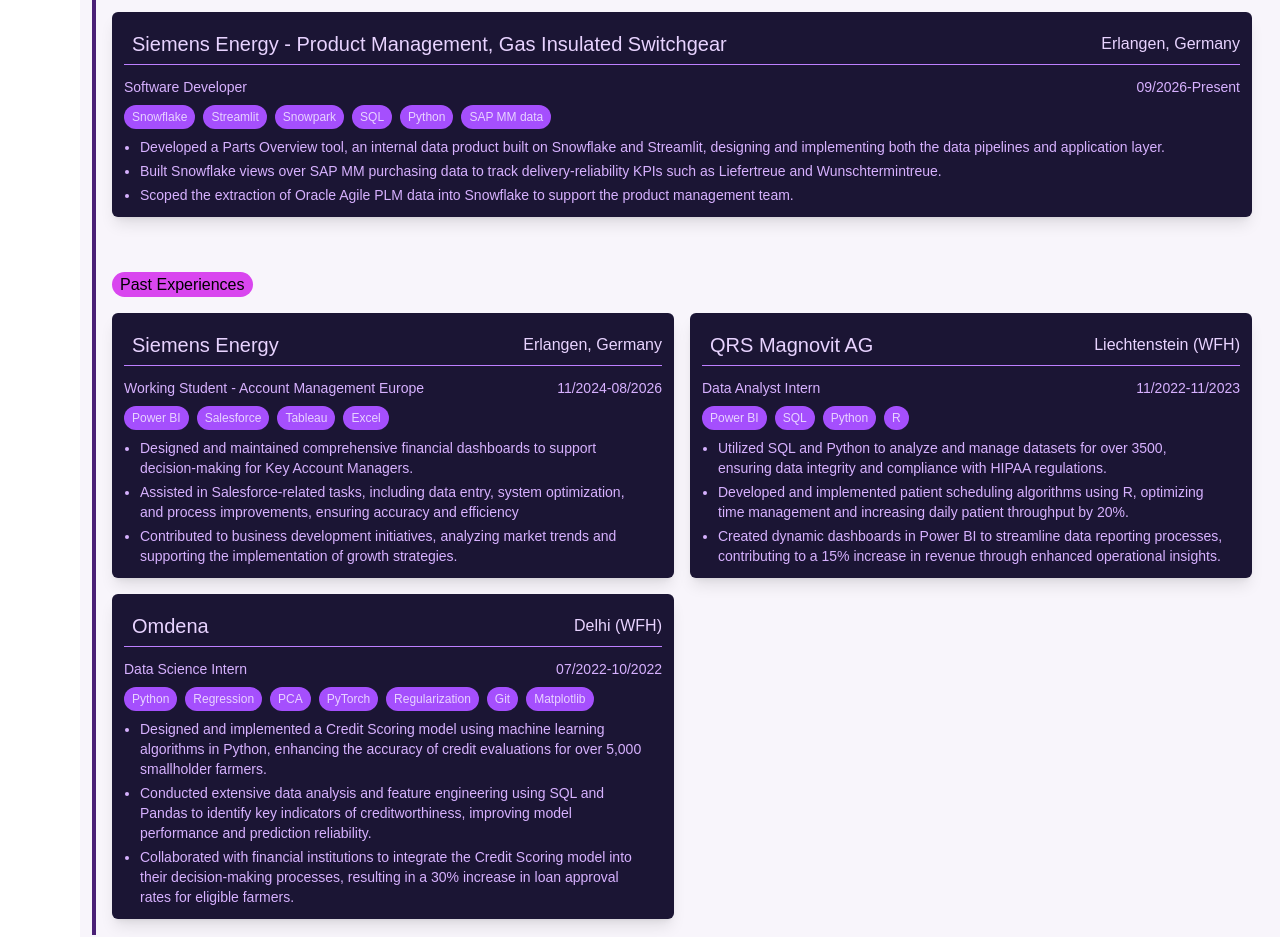
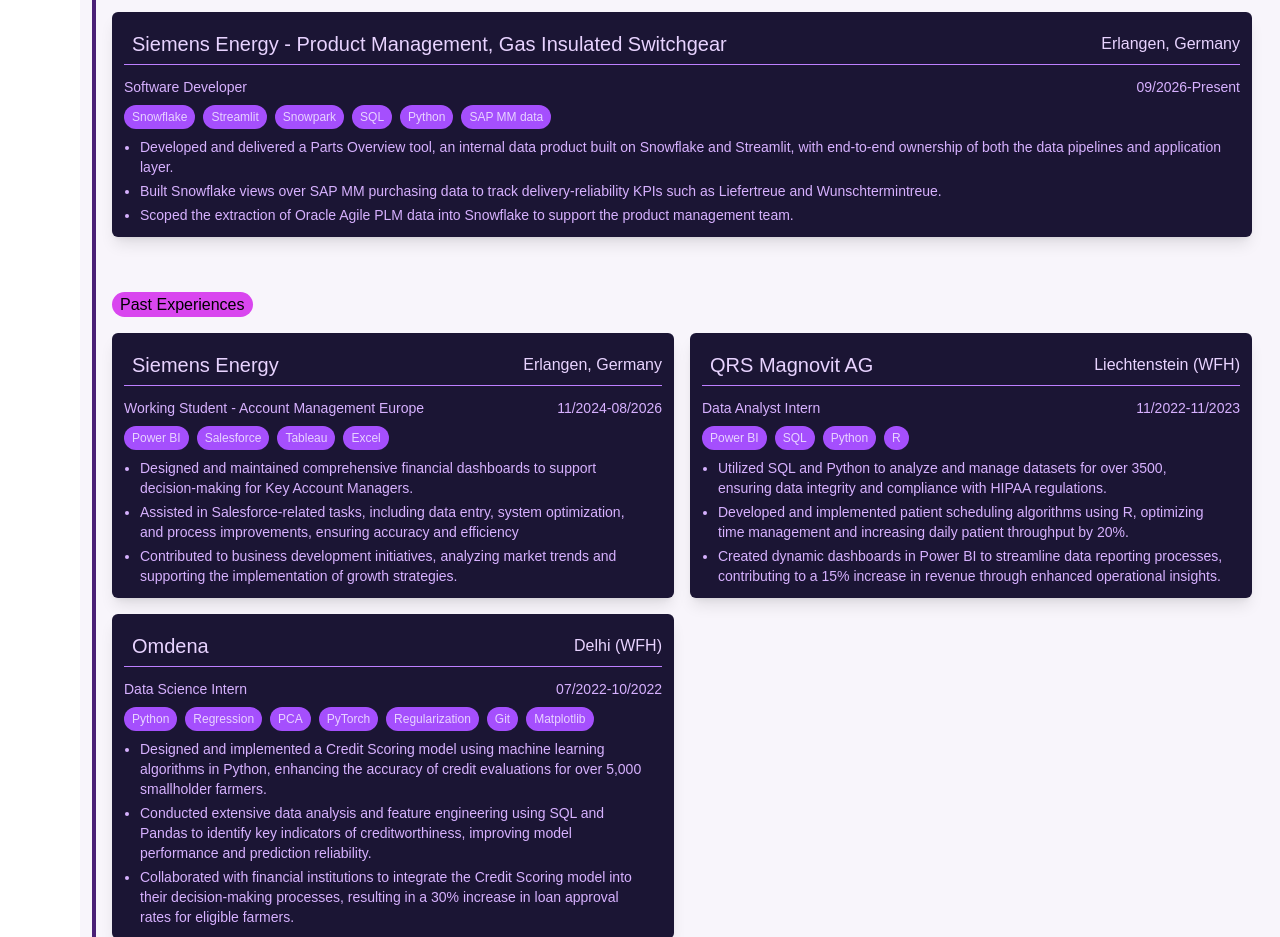
Before and after one commit to me-safya/Akshat-s-Portfolio-master, a React app in the folder client/: page / in a window 1280 px wide. Shown: the part 1640-2577 px from the top of the page. Built offline with nearby package versions, Linux system fonts and the light colour scheme; a web font is replaced by a local one.

Commit message:
Update responsibilities for current job to clarify ownership of Parts Overview tool development

```diff
--- a/client/src/components/EdNEx.jsx
+++ b/client/src/components/EdNEx.jsx
@@ -30,7 +30,7 @@
   startDate: "09/2026",
   endDate: "Present",
   responsibilities: [
-    "Developed a Parts Overview tool, an internal data product built on Snowflake and Streamlit, designing and implementing both the data pipelines and application layer.",
+    "Developed and delivered a Parts Overview tool, an internal data product built on Snowflake and Streamlit, with end-to-end ownership of both the data pipelines and application layer.",
     "Built Snowflake views over SAP MM purchasing data to track delivery-reliability KPIs such as Liefertreue and Wunschtermintreue.",
     "Scoped the extraction of Oracle Agile PLM data into Snowflake to support the product management team.",
   ],
```
